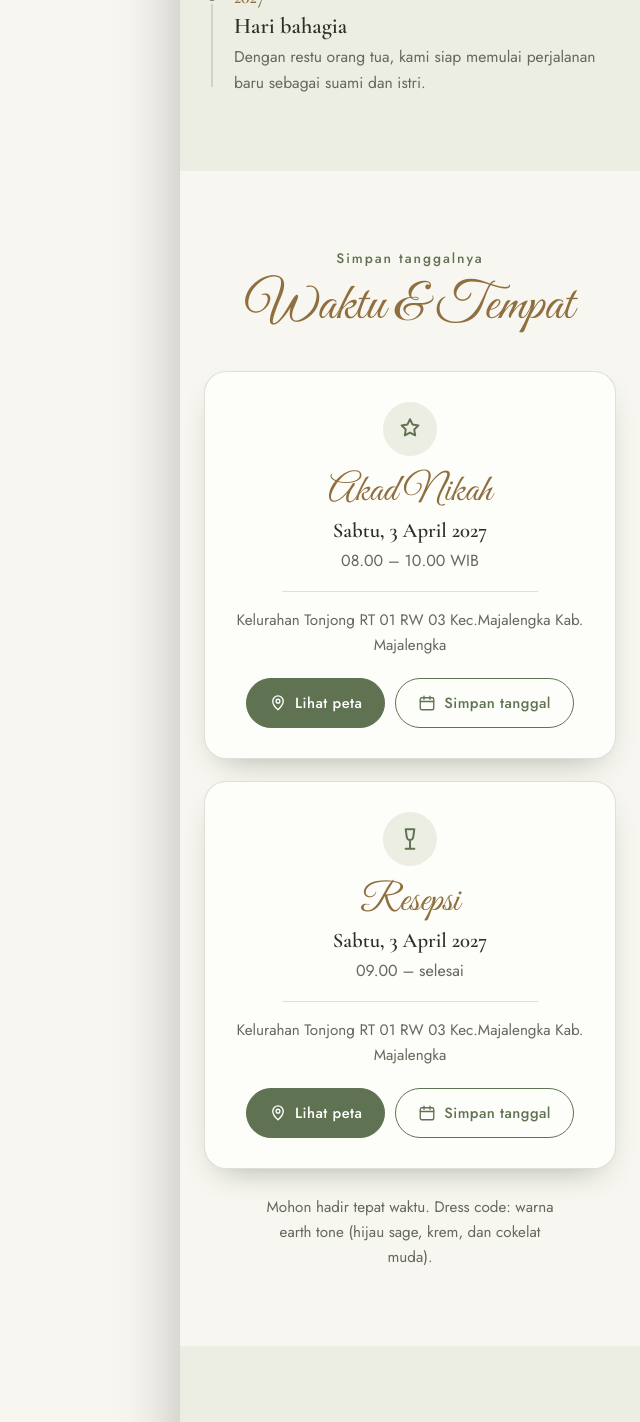
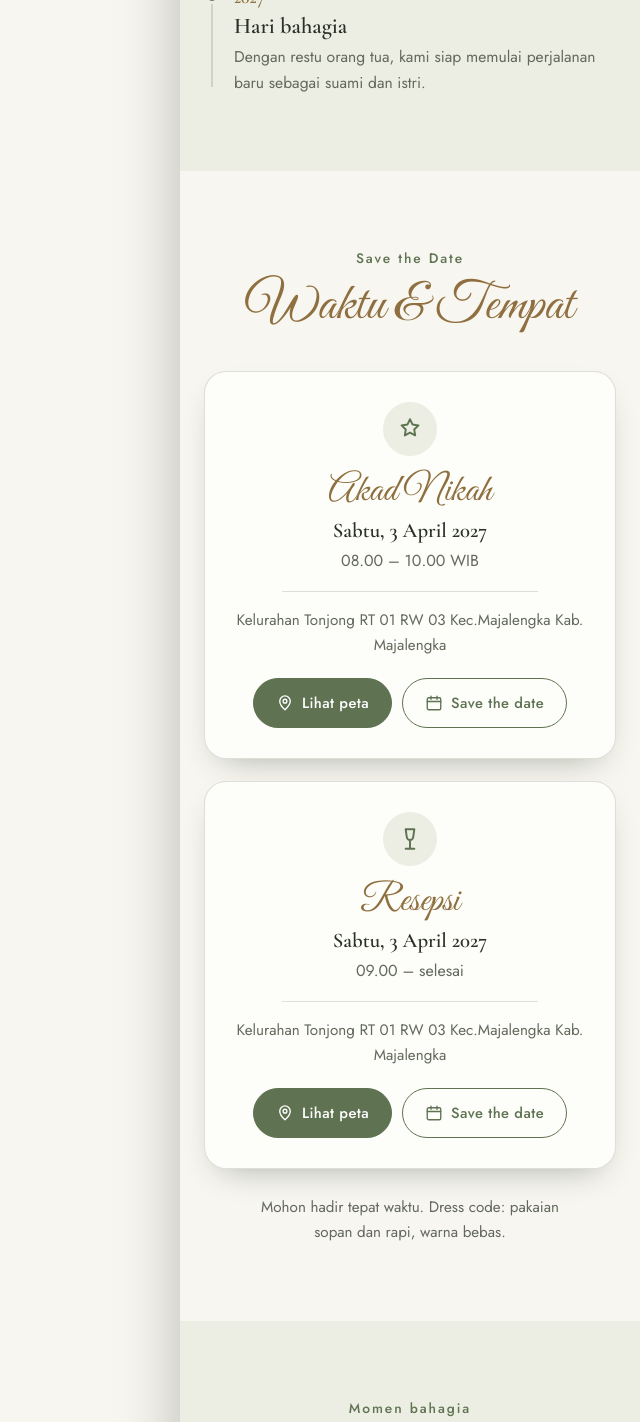
Before and after one commit to irfan-fauzi/my-wedding-inv, a React (Vite) app: page / in a window 1280 px wide. Shown: the part 3375-4797 px from the top of the page, without its empty margins (640-1280 px from the left). Built offline with nearby package versions, Linux system fonts and the light colour scheme.

Commit message:
save the date

```diff
--- a/src/components/Couple.jsx
+++ b/src/components/Couple.jsx
@@ -4,6 +4,7 @@ import Icon from './Icon';
 import { Section, Lead, Ornament } from './ui';
 import { CONFIG } from '../data/config';
 import { PH } from '../lib/placeholders';
+import Birds from './Birds';
 
 // Satu kartu mempelai. `person` = data dari config, `fallback` = foto placeholder
 function Person({ person, fallback }) {
@@ -36,6 +37,7 @@ export default function Couple() {
   const { groom, bride, verse } = CONFIG;
   return (
     <Section id="couple">
+      <Birds speed={2} size={[20, 36]} className="text-brass" />
       <p lang="ar" dir="rtl" className="mb-1.5 font-arabic text-[1.9rem] leading-[1.6] text-brass">
         بِسْمِ ٱللَّهِ ٱلرَّحْمَٰنِ ٱلرَّحِيمِ
       </p>
--- a/src/components/Events.jsx
+++ b/src/components/Events.jsx
@@ -19,7 +19,7 @@ const calendarUrl = (e) =>
 export default function Events() {
   return (
     <Section id="events">
-      <SectionTitle label="Simpan tanggalnya">Waktu &amp; Tempat</SectionTitle>
+      <SectionTitle label="Save the Date">Waktu &amp; Tempat</SectionTitle>
 
       <div className="mt-[34px] flex flex-col gap-[22px]">
         {CONFIG.events.map((e, i) => (
@@ -45,7 +45,7 @@ export default function Events() {
               </Button>
               <Button as="a" variant="ghost" href={calendarUrl(e)} target="_blank" rel="noopener noreferrer">
                 <Icon name="calendar" className="size-[18px]" />
-                Simpan tanggal
+                Save the date
               </Button>
             </div>
           </Reveal>
--- a/src/data/config.js
+++ b/src/data/config.js
@@ -48,7 +48,7 @@ export const CONFIG = {
   ],
   livestream: "", // link YouTube/Instagram Live bila ada
   dresscode:
-    "Mohon hadir tepat waktu. Dress code: warna earth tone (hijau sage, krem, dan cokelat muda).",
+    "Mohon hadir tepat waktu. Dress code: pakaian sopan dan rapi, warna bebas.",
 
   verse: {
     text: "Dan di antara tanda-tanda (kebesaran)-Nya ialah Dia menciptakan pasangan-pasangan untukmu dari jenismu sendiri, agar kamu cenderung dan merasa tenteram kepadanya, dan Dia menjadikan di antaramu rasa kasih dan sayang.",
```
